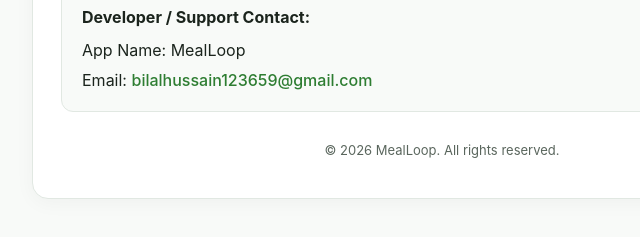
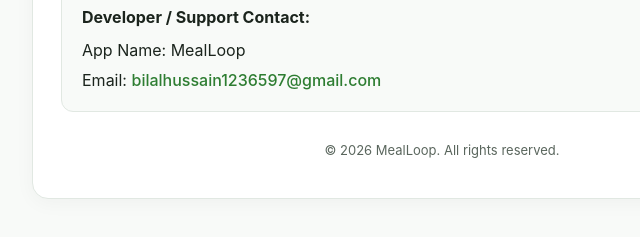
Before and after one commit to Bilalhussain0998/Terms-and-Services, a plain HTML site: page index.html in a window 1280 px wide. Shown: the part 2634-2871 px from the top of the page, 198-838 px from the left. Drawn offline with Linux system fonts and the light colour scheme.

Commit message:
Correct email address in contact box

```diff
--- a/index.html
+++ b/index.html
@@ -213,7 +213,7 @@
       <p style="margin-bottom: 6px;"><strong>Developer / Support Contact:</strong></p>
       <p style="margin-bottom: 4px;">App Name: MealLoop</p>
       <p style="margin-bottom: 0;">
-        Email: <a href="mailto:bilalhussain1236597@gmail.com">bilalhussain123659@gmail.com</a>
+        Email: <a href="mailto:bilalhussain1236597@gmail.com">bilalhussain1236597@gmail.com</a>
       </p>
     </div>
 
```
